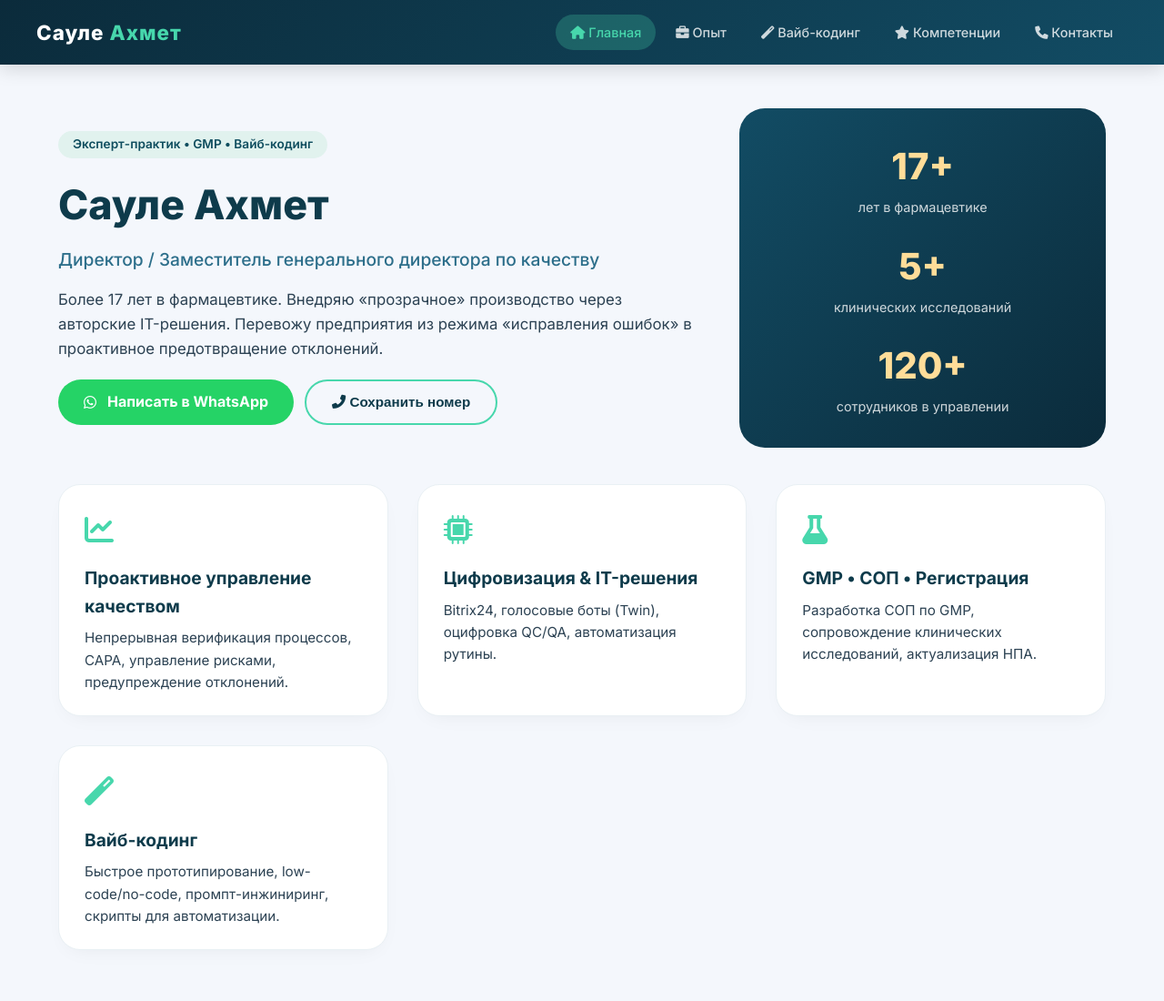
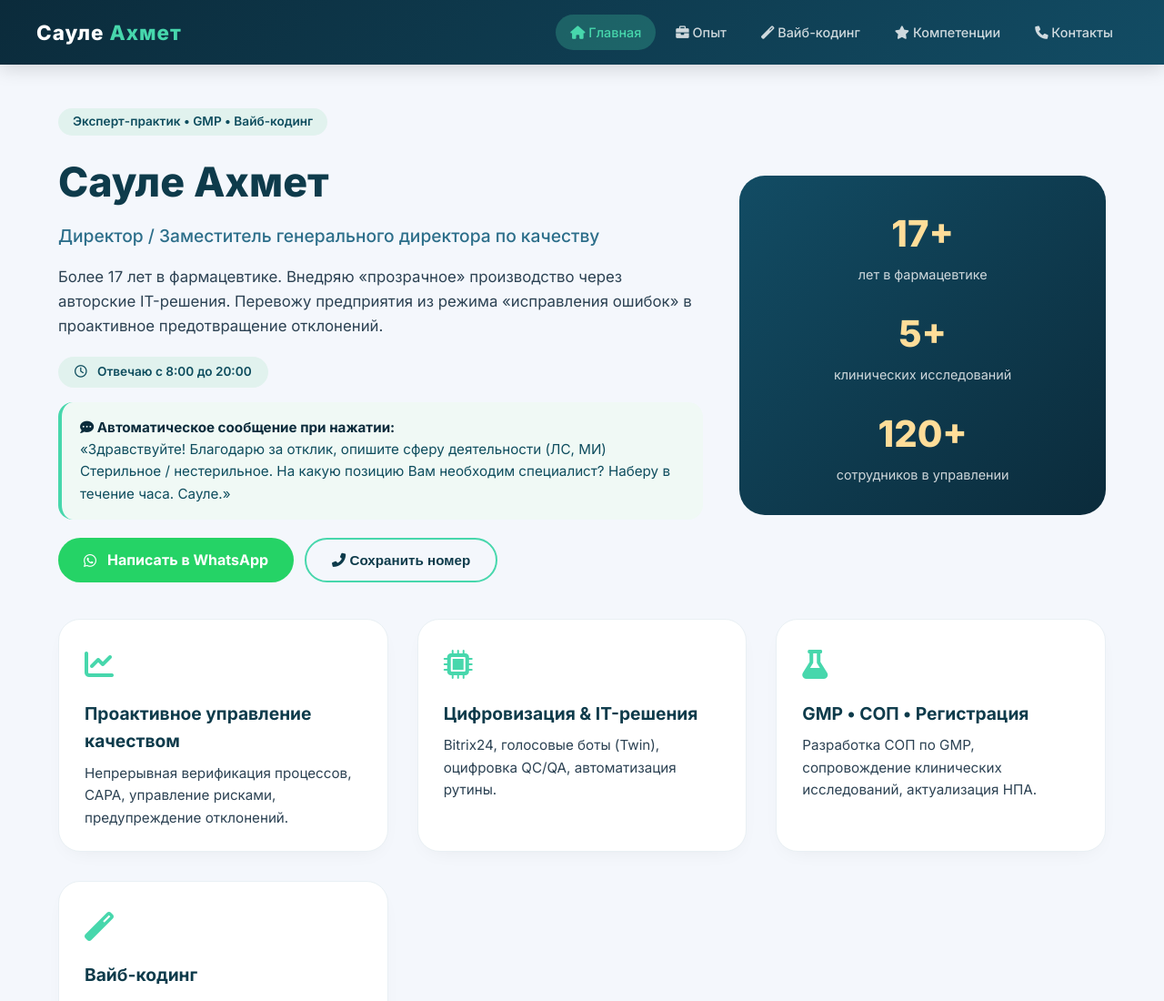
Before and after one commit to akhmetsaule4-cell/resume, a plain HTML site: page index.html in a window 1280 px wide. Shown: the top 1100 px of the page at 91% size. Drawn offline with Linux system fonts and the light colour scheme.

Commit message:
Update index.html
Поправки в тексте

```diff
--- a/index.html
+++ b/index.html
@@ -24,7 +24,6 @@
       padding: 0 24px;
     }
 
-    /* Header / Nav */
     .header {
       background: linear-gradient(135deg, #0b2b3b, #124c64);
       color: #fff;
@@ -75,7 +74,6 @@
       color: #47d7ac;
     }
 
-    /* Pages */
     .page {
       display: none;
       padding: 48px 0 64px;
@@ -104,7 +102,6 @@
       margin-top: 8px;
     }
 
-    /* Cards */
     .grid-2col {
       display: grid;
       grid-template-columns: repeat(auto-fit, minmax(280px, 1fr));
@@ -148,7 +145,6 @@
       margin: 4px 4px 0 0;
     }
 
-    /* Experience */
     .exp-item {
       margin-bottom: 32px;
       border-left: 3px solid #47d7ac;
@@ -185,7 +181,6 @@
       margin-bottom: 4px;
     }
 
-    /* Vibe cards */
     .vibe-card {
       background: #fff;
       border-radius: 20px;
@@ -206,7 +201,6 @@
       font-size: 0.9rem;
     }
 
-    /* Contact */
     .contact-card {
       background: #fff;
       border-radius: 28px;
@@ -253,7 +247,6 @@
       color: #fff;
     }
 
-    /* Footer */
     .footer {
       background: #0b2b3b;
       color: #cddfe6;
@@ -264,7 +257,6 @@
       margin-top: 24px;
     }
 
-    /* Toast */
     .toast {
       visibility: hidden;
       min-width: 260px;
@@ -288,6 +280,33 @@
       opacity: 1;
     }
 
+    .hours-badge {
+      display: inline-block;
+      background: #e1f2ee;
+      color: #0e4d5e;
+      padding: 6px 18px;
+      border-radius: 40px;
+      font-size: 0.85rem;
+      font-weight: 600;
+      margin-top: 8px;
+    }
+    .hours-badge i {
+      margin-right: 8px;
+    }
+
+    .auto-message-preview {
+      background: #f0f9f5;
+      border-radius: 16px;
+      padding: 16px 20px;
+      margin: 16px 0;
+      border-left: 4px solid #47d7ac;
+      font-size: 0.95rem;
+      color: #0e4d5e;
+    }
+    .auto-message-preview strong {
+      color: #0b2b3b;
+    }
+
     @media (max-width: 700px) {
       .header-inner {
         flex-direction: column;
@@ -308,7 +327,6 @@
 </head>
 <body>
 
-<!-- HEADER -->
 <header class="header">
   <div class="container header-inner">
     <div class="logo">Сауле <span>Ахмет</span></div>
@@ -322,7 +340,6 @@
   </div>
 </header>
 
-<!-- TOAST -->
 <div id="toast" class="toast">✅ Скопировано!</div>
 
 <div class="container">
@@ -335,8 +352,17 @@
         <h1 style="font-size:2.8rem; font-weight:800; margin:16px 0 8px; color:#0e3b4b;">Сауле Ахмет</h1>
         <p style="font-size:1.2rem; font-weight:500; color:#2c6e8a;">Директор / Заместитель генерального директора по качеству</p>
         <p style="margin-top:16px; font-size:1.05rem; color:#2c4253;">Более 17 лет в фармацевтике. Внедряю «прозрачное» производство через авторские IT-решения. Перевожу предприятия из режима «исправления ошибок» в проактивное предотвращение отклонений.</p>
+        <div style="margin-top:12px;">
+          <span class="hours-badge"><i class="far fa-clock"></i> Отвечаю с 8:00 до 20:00</span>
+        </div>
+
+        <div class="auto-message-preview">
+          <strong><i class="fas fa-comment-dots"></i> Автоматическое сообщение при нажатии:</strong><br>
+          «Здравствуйте! Благодарю за отклик, опишите сферу деятельности (ЛС, МИ) Стерильное / нестерильное. На какую позицию Вам необходим специалист? Наберу в течение часа. Сауле.»
+        </div>
+
         <div style="margin-top:20px; display:flex; flex-wrap:wrap; gap:12px;">
-          <a href="https://wa.me/77777717707?text=Здравствуйте%2C%20Сауле%20Ахмет!%20Меня%20заинтересовала%20ваша%20кандидатура%2C%20и%20я%20хотел(а)%20бы%20обсудить%20возможности%20сотрудничества.%20Буду%20рад(а)%20связаться%20с%20вами%20в%20удобное%20время." target="_blank" class="btn-whatsapp" style="padding:12px 28px; font-size:1rem;">
+          <a href="https://wa.me/77777717707?text=Здравствуйте!%20Благодарю%20за%20отклик%2C%20опишите%20сферу%20деятельности%20(ЛС%2C%20МИ)%20Стерильное%20%2F%20нестерильное.%20На%20какую%20позицию%20Вам%20необходим%20специалист%3F%20Наберу%20в%20течение%20часа.%20Сауле." target="_blank" class="btn-whatsapp" style="padding:12px 28px; font-size:1rem;">
             <i class="fab fa-whatsapp"></i> Написать в WhatsApp
           </a>
           <button class="btn-outline" id="copyPhoneBtn"><i class="fas fa-phone-alt"></i> Сохранить номер</button>
@@ -532,8 +558,17 @@
         <i class="fab fa-whatsapp"></i>
       </div>
       <h3 style="color:#0e3b4b; font-size:1.4rem;">Свяжитесь со мной</h3>
-      <p style="color:#2c4253; margin:12px 0 24px;">Предпочтительный способ связи — WhatsApp. Отвечаю оперативно.</p>
-      <a href="https://wa.me/77777717707?text=Здравствуйте%2C%20Сауле%20Ахмет!%20Меня%20заинтересовала%20ваша%20кандидатура%2C%20и%20я%20хотел(а)%20бы%20обсудить%20возможности%20сотрудничества.%20Буду%20рад(а)%20связаться%20с%20вами%20в%20удобное%20время." target="_blank" class="btn-whatsapp">
+      <p style="color:#2c4253; margin:12px 0 8px;">Предпочтительный способ связи — WhatsApp. Отвечаю оперативно.</p>
+      <p style="color:#0e4d5e; font-weight:600; margin-bottom:20px;">
+        <i class="far fa-clock"></i> 🕐 Отвечаю с 8:00 до 20:00
+      </p>
+
+      <div class="auto-message-preview" style="text-align:left; background:#f0f9f5;">
+        <strong><i class="fas fa-comment-dots"></i> Автоматическое сообщение:</strong><br>
+        «Здравствуйте! Благодарю за отклик, опишите сферу деятельности (ЛС, МИ) Стерильное / нестерильное. На какую позицию Вам необходим специалист? Наберу в течение часа. Сауле.»
+      </div>
+
+      <a href="https://wa.me/77777717707?text=Здравствуйте!%20Благодарю%20за%20отклик%2C%20опишите%20сферу%20деятельности%20(ЛС%2C%20МИ)%20Стерильное%20%2F%20нестерильное.%20На%20какую%20позицию%20Вам%20необходим%20специалист%3F%20Наберу%20в%20течение%20часа.%20Сауле." target="_blank" class="btn-whatsapp">
         <i class="fab fa-whatsapp"></i> Написать в WhatsApp
       </a>
       <div style="margin-top:20px;">
@@ -547,7 +582,6 @@
 
 </div>
 
-<!-- FOOTER -->
 <footer class="footer">
   <div class="container">
     <p style="font-weight:600;">Сауле Ахмет</p>
@@ -559,7 +593,6 @@
 </footer>
 
 <script>
-  // ===== NAVIGATION =====
   const navLinks = document.querySelectorAll('.nav a');
   const pages = {
     home: document.getElementById('page-home'),
@@ -581,7 +614,6 @@
     });
   });
 
-  // ===== TOAST =====
   function showToast(msg) {
     const t = document.getElementById('toast');
     t.textContent = msg;
@@ -589,7 +621,6 @@
     setTimeout(() => t.classList.remove('show'), 2500);
   }
 
-  // ===== COPY PHONE =====
   function copyPhone() {
     navigator.clipboard.writeText('+7 777 7717707').then(() => {
       showToast('📱 Номер сохранён: +7 777 771 77 07');
@@ -598,10 +629,6 @@
 
   document.getElementById('copyPhoneBtn').addEventListener('click', copyPhone);
   document.getElementById('copyPhoneBtn2').addEventListener('click', copyPhone);
-
-  // ===== WHATSAPP AUTO-MESSAGE (уже в ссылках) =====
-  // текст сообщения:
-  // "Здравствуйте, Сауле Ахмет! Меня заинтересовала ваша кандидатура, и я хотел(а) бы обсудить возможности сотрудничества. Буду рад(а) связаться с вами в удобное время."
 </script>
 </body>
 </html>
```
